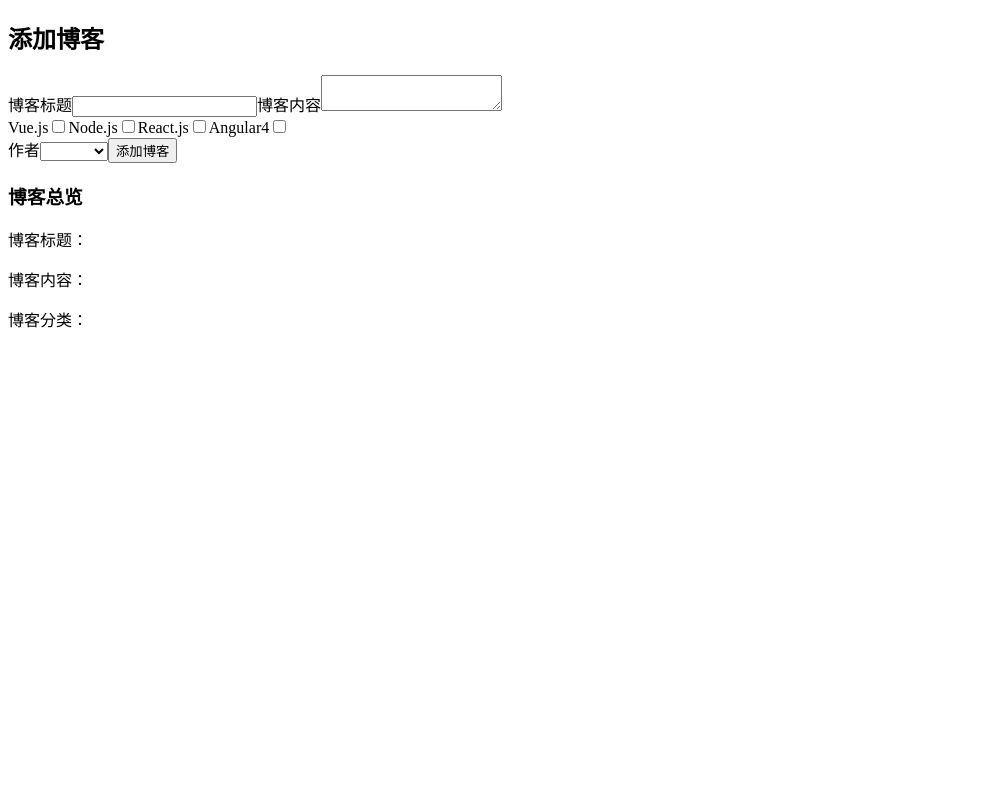
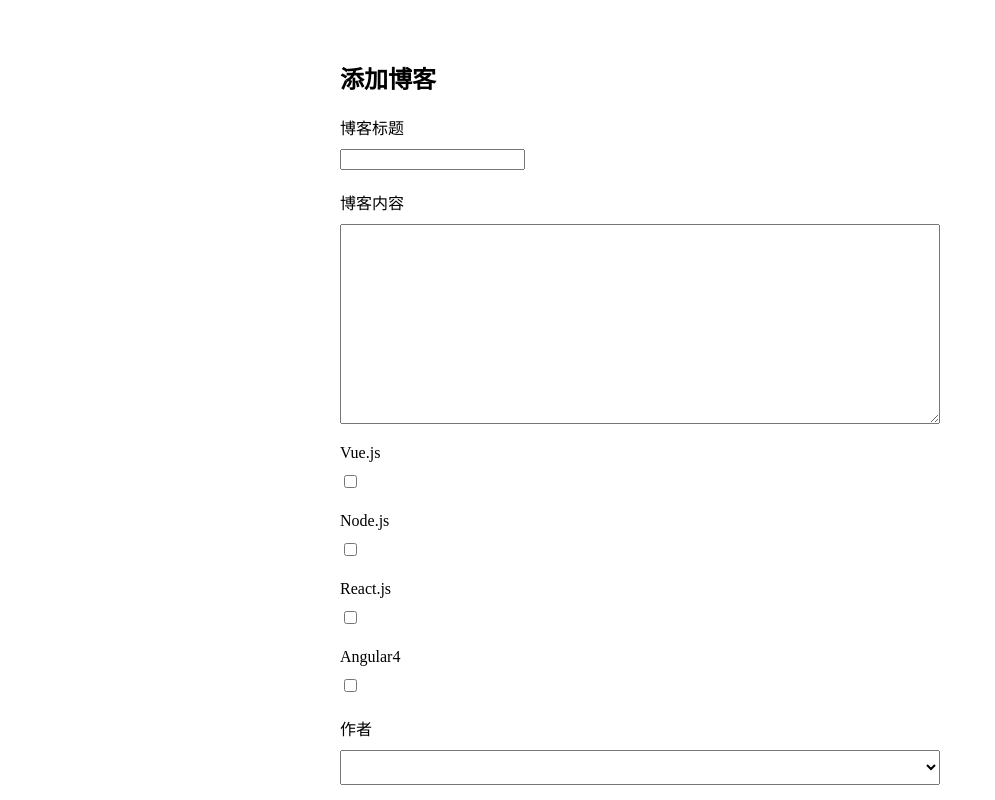
Before and after one commit to doudizhu/my-blog-demo, a Vue app: page / in a window 1280 px wide. Shown: the top 800 px of the page, without its empty margins (0-995 px from the left). Built offline with nearby package versions, Linux system fonts and the light colour scheme; what vue-resource would draw is missing.

Commit message:
4.Vue-设定添加博客样式

```diff
--- a/src/App.vue
+++ b/src/App.vue
@@ -14,20 +14,3 @@
 
 }
 </script>
-
-<style lang="stylus">
-#app
-  font-family 'Avenir', Helvetica, Arial, sans-serif
-  -webkit-font-smoothing antialiased
-  -moz-osx-font-smoothing grayscale
-  text-align center
-  color #2c3e50
-
-#nav
-  padding 30px
-  a
-    font-weight bold
-    color #2c3e50
-    &.router-link-exact-active
-      color #42b983
-</style>
--- a/src/components/AddBlog.vue
+++ b/src/components/AddBlog.vue
@@ -1,5 +1,5 @@
 <template lang='pug'>
-  .add-blog
+  #add-blog
     h2 添加博客
     form(v-if='!submmited')
       label 博客标题
@@ -74,4 +74,44 @@
 </script>
 
 <style scoped lang="stylus">
+#add-blog *
+  box-sizing border-box
+#add-blog
+  margin 20px auto
+  max-width 600px
+  padding 20px
+  label
+    display block
+    margin 20px 0 10px
+  input[type='text'],textarea,select
+    display block
+    width 100%
+    padding 8px
+  textarea
+    height 200px
+#checkbox
+  label
+    display inline-block
+    margin-top 0
+  input
+    display inline-block
+    margin-top 0
+
+button
+  display block
+  margin 20px 0
+  background crimson
+  color #ffffff
+  border 0
+  padding 14px
+  border-radius 10px
+  font-size 18px
+  cursor pointer
+
+#preview
+  padding 10px 20px
+  border 1px dotted #cccccc
+  margin 30px 0
+  h3
+    margin-top 10px
 </style>
```
